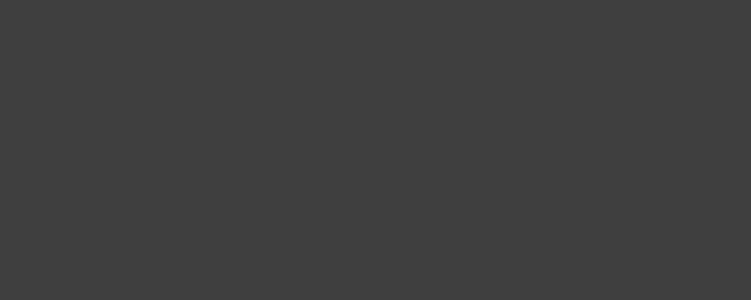
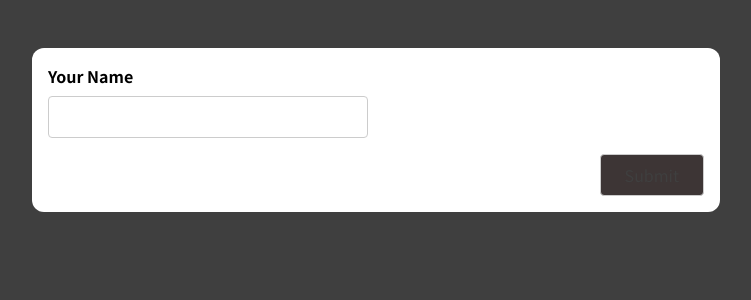
Before and after one commit to KenzheSan/Fetch, a React (Create React App) app: page / in a window 1280 px wide. Shown: the top 300 px of the page, without its empty margins (264-1015 px from the left). Built offline with nearby package versions, Linux system fonts and the light colour scheme.

Commit message:
form control to error

```diff
--- a/src/App.js
+++ b/src/App.js
@@ -1,7 +1,11 @@
+import SimpleInput from './components/SimpleInput';
+
 function App() {
-	return <div>
-
-  </div>
+  return (
+    <div className="app">
+      <SimpleInput />
+    </div>
+  );
 }
 
-export default App
+export default App;
--- /dev/null
+++ b/src/components/SimpleInput.js
@@ -0,0 +1,52 @@
+import useInput from '../hooks/use-input'
+
+const SimpleInput = (props) => {
+
+    const {
+        value: enteredName,
+        isValid: enteredNameIsValid,
+        hasError : nameInputHasError,
+        valueChangeHandler: nameChangeHandaler,
+        inputBlurHandler: nameInputBlurHandler
+    } = useInput(value => value.trim() !== '')
+
+
+    let formIsValid = false
+    if(enteredNameIsValid){
+        formIsValid = true
+    }
+
+
+	const formSubmitHandler = (e) => {
+		e.preventDefault()
+        if(!enteredNameIsValid) return
+		console.log(enteredName)
+	}
+
+
+
+	const nameInputClasses = nameInputHasError
+		? 'form-control error-text'
+		: 'form-control'
+
+	return (
+		<form onSubmit={formSubmitHandler}>
+			<div className={nameInputClasses}>
+				<label htmlFor='name'>Your Name</label>
+				<input
+					type='text'
+					id='name'
+					onChange={nameChangeHandaler}
+                    value={enteredName}
+                    onBlur={nameInputBlurHandler}
+				/>
+				{nameInputHasError && <p>Name must not be empty</p>}
+			</div>
+			<div className='form-actions'>
+				<button disabled={!formIsValid}>Submit</button>
+			</div>
+		</form>
+	)
+}
+
+export default SimpleInput
--- /dev/null
+++ b/src/hooks/use-input.js
@@ -0,0 +1,28 @@
+import { useState } from "react";
+
+const useInput = (validateValue) => {
+    const [enteredValue,setEnteredValue] = useState('')
+    const [isTouched,setIsTouched] = useState(false)
+    const valueIsValid = validateValue(enteredValue)
+    const hasEror = !validateValue && isTouched
+
+    const valueChangeHandler = (e) =>{
+        setEnteredValue(e.target.value)
+    }
+
+    const inputBlurHandler = () =>{
+        setIsTouched(true)
+    }
+
+
+
+    return {
+        value: enteredValue,
+        isValid: valueIsValid,
+        hasEror: hasEror,
+        valueChangeHandler,
+        inputBlurHandler,
+    }
+}
+
+export default useInput
--- a/src/index.css
+++ b/src/index.css
@@ -13,18 +13,98 @@ body {
   background-color: #3f3f3f;
 }
 
+.app {
+  width: 90%;
+  max-width: 43rem;
+  padding: 1rem;
+  border-radius: 12px;
+  background-color: white;
+  margin: 3rem auto;
+}
+
+.form-control {
+  margin-bottom: 1rem;
+}
+
+.form-control input,
+.form-control label {
+  display: block;
+}
+
+.form-control label {
+  font-weight: bold;
+  margin-bottom: 0.5rem;
+}
+
+.form-control input,
+.form-control select {
+  font: inherit;
+  padding: 0.5rem;
+  border-radius: 4px;
+  border: 1px solid #ccc;
+  width: 20rem;
+  max-width: 100%;
+}
+
+.form-control input:focus {
+  outline: none;
+  border-color: #240370;
+  background-color: #e0d4fd;
+}
+
+.control-group {
+  display: flex;
+  column-gap: 1rem;
+  flex-wrap: wrap;
+}
+
+.control-group .form-control {
+  min-width: 15rem;
+  flex: 1;
+}
+
 button {
+  font: inherit;
+  background-color: #240370;
+  color: white;
+  border: 1px solid #240370;
+  padding: 0.5rem 1.5rem;
+  border-radius: 4px;
   cursor: pointer;
-  font: inherit;
-  background-color: #7a0144;
-  border: 1px solid #7a0144;
-  border-radius: 20px;
-  padding: 0.5rem 2rem;
-  color: white;
 }
 
 button:hover,
 button:active {
-  background-color: #9c095a;
-  border-color: #9c095a;
+  background-color: #33059e;
+  border-color: #33059e;
 }
+
+.form-actions {
+  text-align: right;
+}
+
+.form-actions button {
+  margin-left: 1rem;
+}
+
+.invalid input {
+  border: 1px solid #b40e0e;
+  background-color: #fddddd;
+}
+
+.invalid input:focus {
+  border-color: #ff8800;
+  background-color: #fbe8d2;
+}
+
+.error-text p{
+  color: #b40e0e;
+}
+button:disabled,
+button:disabled:hover,
+button:disabled:active {
+  background-color: rgb(61, 53, 53);
+  color: #3f3f3f;
+  border-color: #ccc;
+  cursor: not-allowed;
+}
```
Also changed, not shown: src/components/BasicFrom.js (added, +25 -0 lines), 1 other file (tests, documents, lock files or other folders).
